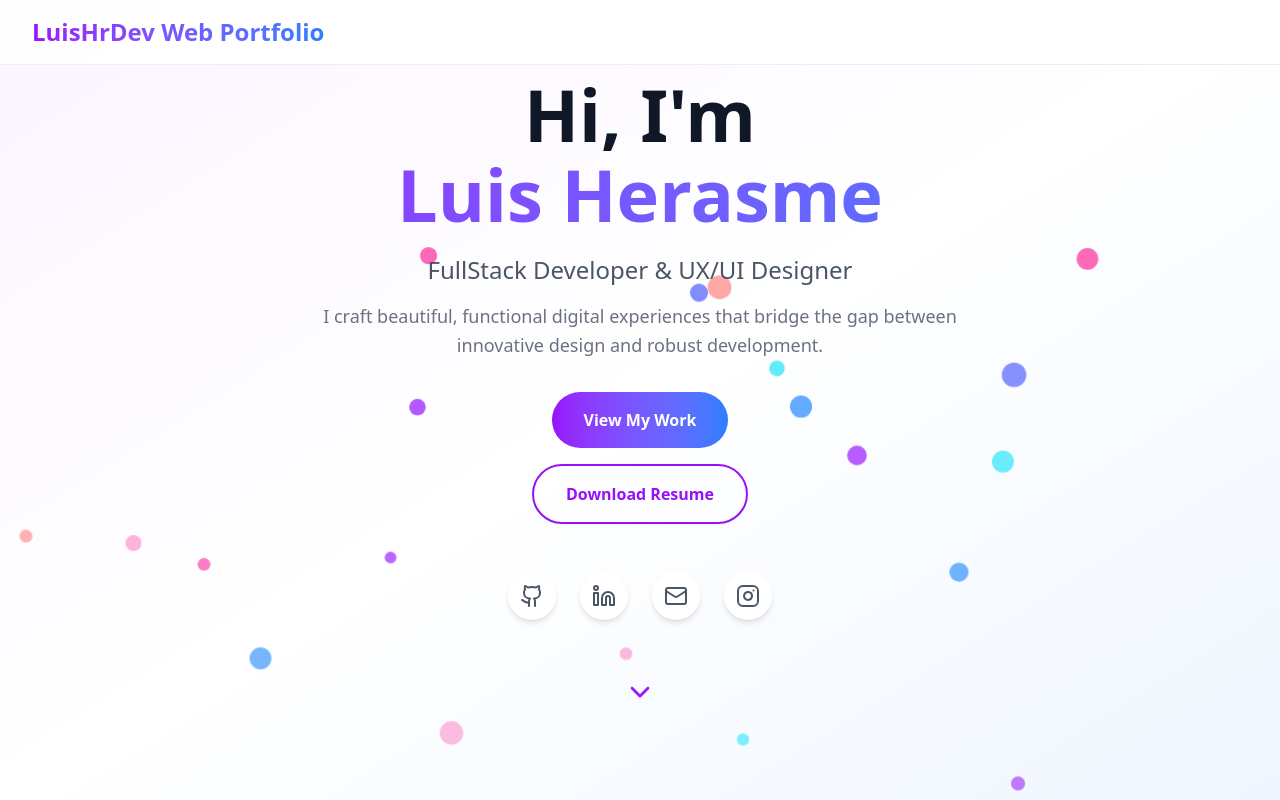
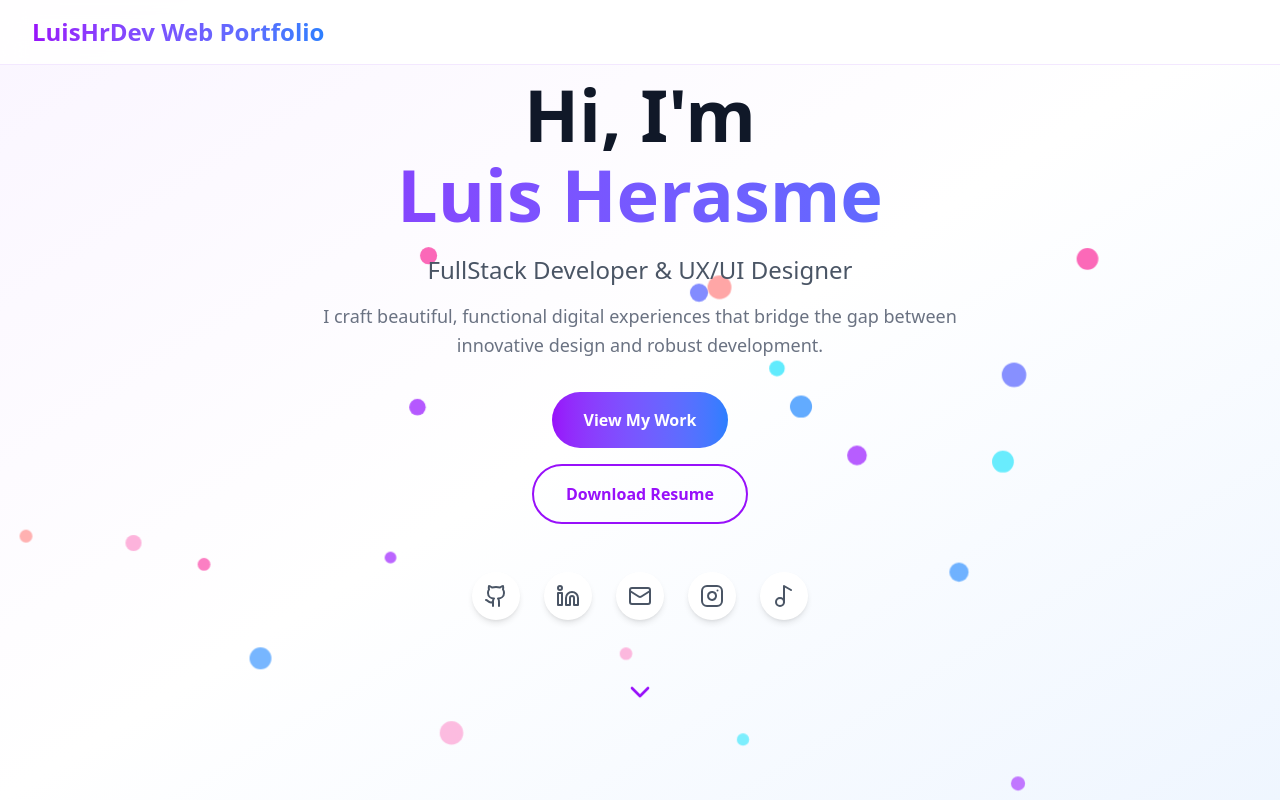
Before and after one commit to Rasmeh27/portfolio-LH, a React (Vite) app: page / in a window 1280 px wide. Shown: the top 800 px of the page. Built offline with nearby package versions, Linux system fonts and the light colour scheme.

Commit message:
tikok added

```diff
--- a/src/components/Contact.tsx
+++ b/src/components/Contact.tsx
@@ -1,5 +1,5 @@
 import React, { useState, useRef } from 'react';
-import { Mail, Phone, MapPin, Send, Github, Linkedin, Instagram, Loader2 } from 'lucide-react';
+import { Mail, Phone, MapPin, Send, Github, Linkedin, Instagram, Loader2, Music2 } from 'lucide-react';
 import emailjs from '@emailjs/browser';
 import Swal from "sweetalert2";
 
@@ -99,6 +99,12 @@ const Contact: React.FC = () => {
       name: "Instagram",
       href: "https://www.instagram.com/luishr.dev/",
       color: "hover:text-pink-400"
+    },
+    {
+      icon: <Music2 className="w-6 h-6" />,
+      name: "Tiktok",
+      href: "https://www.tiktok.com/@luishr.dev?lang=en",
+      color: "hover:text-cyan-400"
     }
   ];
 
--- a/src/components/Hero.tsx
+++ b/src/components/Hero.tsx
@@ -1,4 +1,4 @@
-import { ChevronDown, Github, Instagram, Linkedin, Mail } from "lucide-react";
+import { ChevronDown, Github, Instagram, Linkedin, Mail, Music2} from "lucide-react";
 
 // Colores de las partículas
 const colors = [
@@ -119,6 +119,9 @@ const Hero = () => {
             <a href="https://www.instagram.com/luishr.dev/" className="p-3 bg-white rounded-full shadow-md hover:shadow-lg transform hover:scale-110 transition-all duration-200">
               <Instagram size={24} className="text-gray-600 hover:text-pink-500" />
             </a>
+            <a href="https://www.tiktok.com/@luishr.dev?lang=en" className="p-3 bg-white rounded-full shadow-md hover:shadow-lg transform hover:scale-110 transition-all duration-200">
+              <Music2 size={24} className="text-gray-600 hover:text-cyan-500" />
+            </a>
           </div>
           <button
             onClick={scrollToAbout}
```
